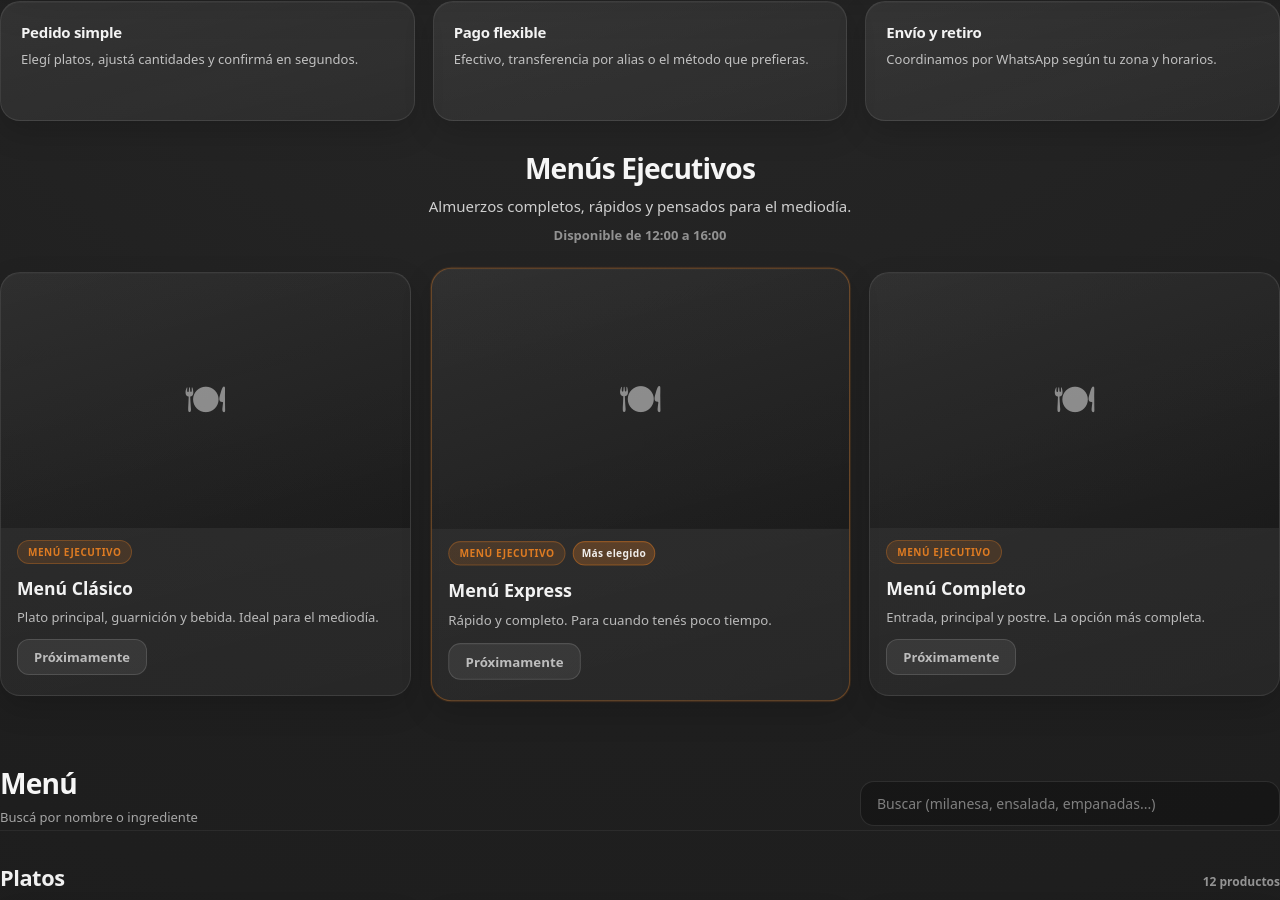
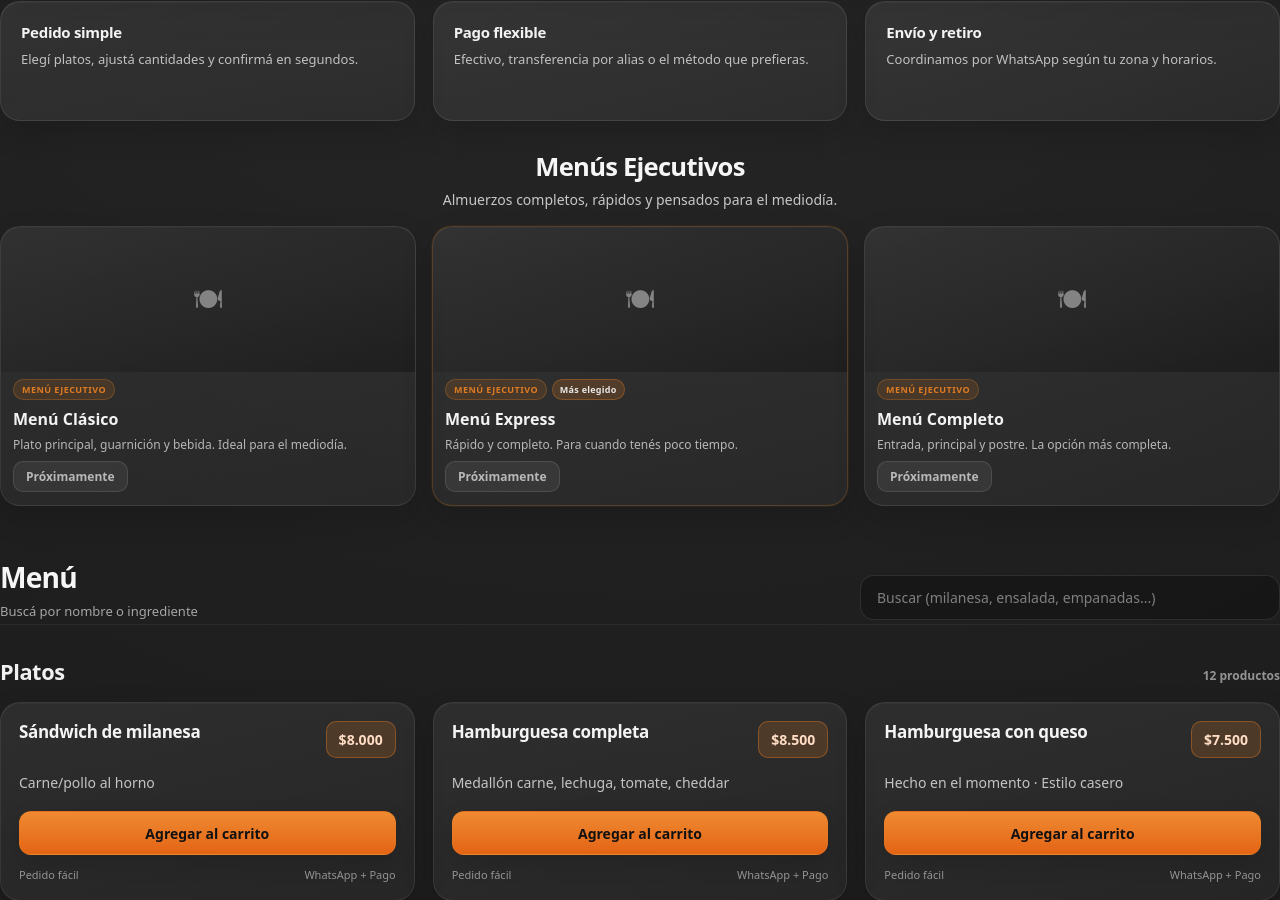
Before and after one commit to N1shh63/AMACOCINA, a React (Vite) app: page / in a window 1280 px wide. Shown: the part 496-1396 px from the top of the page. Built offline with nearby package versions, Linux system fonts and the light colour scheme; no server answers.

Commit message:
Ajusta layout de menus ejecutivos y reduce altura visual

```diff
--- a/src/components/MenusEjecutivosSection.jsx
+++ b/src/components/MenusEjecutivosSection.jsx
@@ -32,9 +32,6 @@ export default function MenusEjecutivosSection() {
         </h2>
         <p className="menusEjecutivosSubtitle">
           Almuerzos completos, rápidos y pensados para el mediodía.
-        </p>
-        <p className="menusEjecutivosSchedule" aria-label="Horario de disponibilidad">
-          Disponible de 12:00 a 16:00
         </p>
       </header>
 
--- a/src/index.css
+++ b/src/index.css
@@ -551,46 +551,39 @@ img {
   line-height: 1.52;
 }
 
-/* Menús Ejecutivos */
+/* Menús Ejecutivos – compacto */
 .menusEjecutivosSection {
   display: flex;
   flex-direction: column;
-  gap: 1.75rem;
-  margin-bottom: 2.5rem;
+  gap: 1rem;
+  margin-bottom: 1.5rem;
 }
 
 .menusEjecutivosHeader {
   text-align: center;
-  max-width: 560px;
+  max-width: 520px;
   margin: 0 auto;
 }
 
 .menusEjecutivosTitle {
   margin: 0;
-  font-size: clamp(24px, 2.2vw, 30px);
+  font-size: clamp(22px, 2vw, 28px);
   font-weight: 900;
   letter-spacing: -0.03em;
   color: rgba(255, 255, 255, 0.96);
 }
 
 .menusEjecutivosSubtitle {
-  margin: 0.5rem 0 0;
-  font-size: 15px;
-  color: rgba(255, 255, 255, 0.78);
-  line-height: 1.5;
-}
-
-.menusEjecutivosSchedule {
-  margin: 0.5rem 0 0;
-  font-size: 13px;
-  color: rgba(255, 255, 255, 0.5);
-  font-weight: 600;
+  margin: 0.35rem 0 0;
+  font-size: 14px;
+  color: rgba(255, 255, 255, 0.75);
+  line-height: 1.45;
 }
 
 .menusEjecutivosGrid {
   display: grid;
   grid-template-columns: repeat(3, minmax(0, 1fr));
-  gap: 1.5rem;
+  gap: 1rem;
   align-items: stretch;
 }
 
@@ -602,109 +595,104 @@ img {
   overflow: hidden;
   display: flex;
   flex-direction: column;
-  transition: transform 0.2s ease, box-shadow 0.2s ease;
+  transition: box-shadow 0.2s ease, border-color 0.2s ease;
 }
 
 .menusEjecutivosCard--featured {
-  border-color: rgba(230, 126, 34, 0.35);
-  box-shadow: var(--shadow-card), 0 0 0 1px rgba(230, 126, 34, 0.12), 0 1px 0 rgba(255, 255, 255, 0.03) inset;
-  transform: scale(1.02);
-}
-
-@media (max-width: 1024px) {
-  .menusEjecutivosCard--featured {
-    transform: none;
-  }
+  border-color: rgba(230, 126, 34, 0.22);
+  box-shadow: var(--shadow-card), 0 0 0 1px rgba(230, 126, 34, 0.08), 0 1px 0 rgba(255, 255, 255, 0.03) inset;
 }
 
 .menusEjecutivosCardImage {
-  aspect-ratio: 16 / 10;
-  background: rgba(0, 0, 0, 0.25);
+  aspect-ratio: 20 / 7;
+  background: rgba(0, 0, 0, 0.2);
+  min-height: 0;
 }
 
 .menusEjecutivosCardImagePlaceholder {
   width: 100%;
   height: 100%;
-  background: linear-gradient(160deg, rgba(255, 255, 255, 0.05) 0%, rgba(0, 0, 0, 0.15) 100%);
+  background: linear-gradient(160deg, rgba(255, 255, 255, 0.05) 0%, rgba(0, 0, 0, 0.12) 100%);
   display: grid;
   place-items: center;
 }
 
 .menusEjecutivosCardImageIcon {
-  font-size: 2.5rem;
-  opacity: 0.5;
+  font-size: 1.75rem;
+  opacity: 0.45;
   line-height: 1;
 }
 
 .menusEjecutivosCardBadges {
-  margin: 0.75rem 1rem 0;
+  margin: 0.45rem 0.75rem 0;
   display: flex;
   flex-wrap: wrap;
-  gap: 0.4rem;
+  gap: 0.3rem;
   align-items: center;
 }
 
 .menusEjecutivosCardBadge {
   display: inline-flex;
-  font-size: 10px;
+  font-size: 9px;
   font-weight: 800;
   letter-spacing: 0.05em;
   text-transform: uppercase;
   color: rgba(230, 126, 34, 0.95);
-  padding: 4px 10px;
+  padding: 3px 8px;
   border-radius: 999px;
-  background: rgba(230, 126, 34, 0.15);
-  border: 1px solid rgba(230, 126, 34, 0.3);
+  background: rgba(230, 126, 34, 0.14);
+  border: 1px solid rgba(230, 126, 34, 0.28);
 }
 
 .menusEjecutivosCardBadgePopular {
   display: inline-flex;
-  font-size: 10px;
+  font-size: 9px;
   font-weight: 800;
   letter-spacing: 0.03em;
-  color: rgba(255, 255, 255, 0.9);
-  padding: 4px 8px;
+  color: rgba(255, 255, 255, 0.88);
+  padding: 3px 7px;
   border-radius: 999px;
-  background: rgba(230, 126, 34, 0.25);
-  border: 1px solid rgba(230, 126, 34, 0.4);
+  background: rgba(230, 126, 34, 0.2);
+  border: 1px solid rgba(230, 126, 34, 0.35);
 }
 
 .menusEjecutivosCardBody {
-  padding: 0.75rem 1rem 1.25rem;
+  padding: 0.5rem 0.75rem 0.85rem;
   display: flex;
   flex-direction: column;
-  gap: 0.5rem;
+  gap: 0.35rem;
   flex: 1;
+  min-height: 0;
 }
 
 .menusEjecutivosCardTitle {
   margin: 0;
-  font-size: 1.1rem;
+  font-size: 1rem;
   font-weight: 800;
   color: rgba(255, 255, 255, 0.94);
 }
 
 .menusEjecutivosCardText {
   margin: 0;
-  font-size: 13px;
-  color: rgba(255, 255, 255, 0.68);
-  line-height: 1.48;
+  font-size: 12px;
+  color: rgba(255, 255, 255, 0.66);
+  line-height: 1.42;
   flex: 1;
 }
 
 .menusEjecutivosCardActions {
-  margin-top: 0.25rem;
+  margin-top: 0.15rem;
 }
 
 .menusEjecutivosCardBtn {
   align-self: flex-start;
-  padding: 8px 16px;
-  font-size: 13px;
+  padding: 6px 12px;
+  font-size: 12px;
   font-weight: 800;
-  border-radius: 12px;
-  border: 1px solid rgba(255, 255, 255, 0.15);
-  background: rgba(255, 255, 255, 0.08);
-  color: rgba(255, 255, 255, 0.75);
+  border-radius: 10px;
+  border: 1px solid rgba(255, 255, 255, 0.12);
+  background: rgba(255, 255, 255, 0.07);
+  color: rgba(255, 255, 255, 0.72);
   cursor: default;
 }
 
@@ -1388,7 +1376,7 @@ img {
 
   .menusEjecutivosGrid {
     grid-template-columns: 1fr;
-    gap: 1rem;
+    gap: 0.85rem;
   }
 
   .menuSection {
@@ -1456,6 +1444,19 @@ img {
 
   .navSubtitle {
     font-size: 10px;
+  }
+
+  .menusEjecutivosSection {
+    gap: 0.85rem;
+    margin-bottom: 1.25rem;
+  }
+
+  .menusEjecutivosCardBody {
+    padding: 0.45rem 0.65rem 0.75rem;
+  }
+
+  .menusEjecutivosCardImage {
+    aspect-ratio: 20 / 6;
   }
 
   .navLinks {
```
